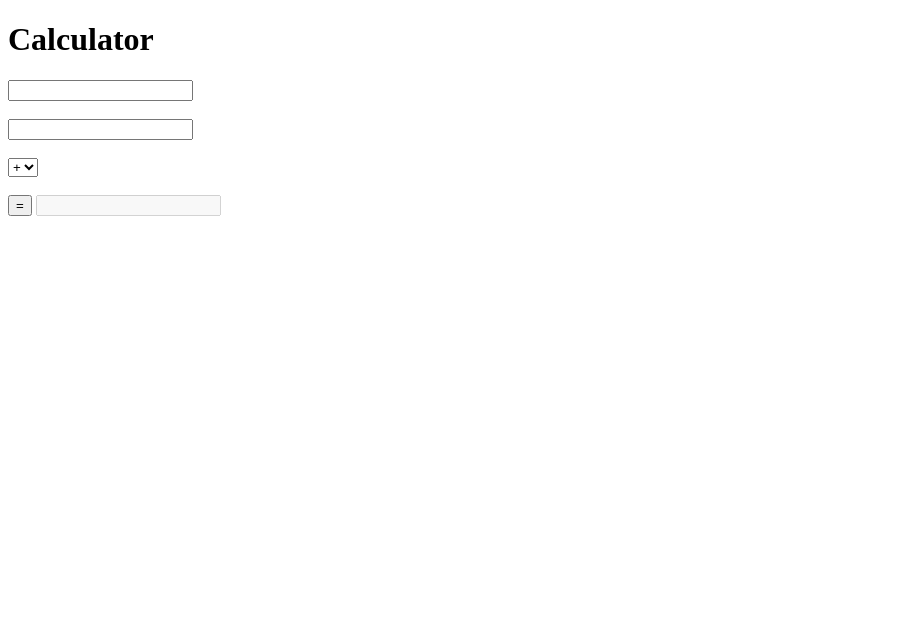
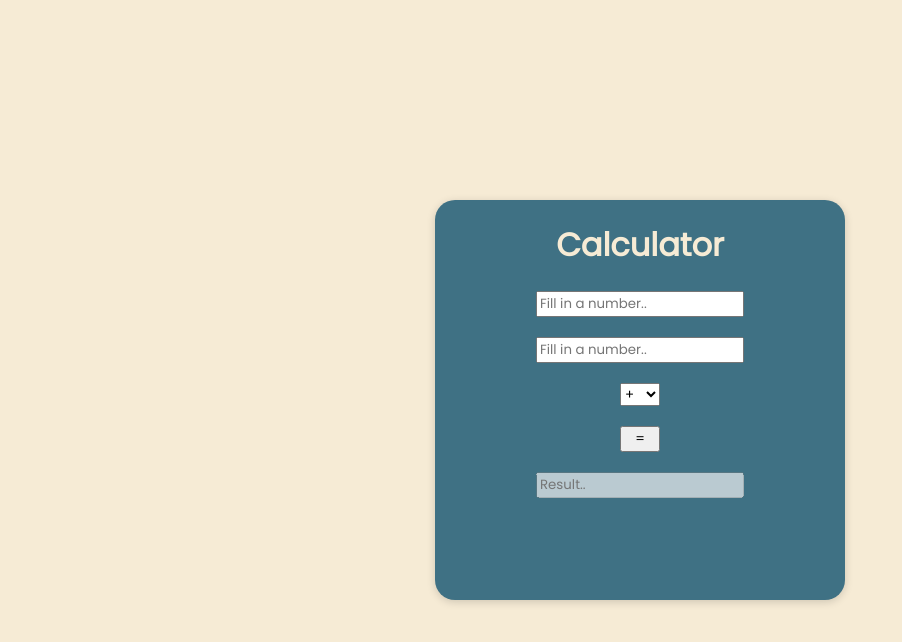
Before and after one commit to IzzetGunturk/Javascript-smallprojects, a plain HTML site: page Calculator/index.html in a window 1280 px wide. Shown: the whole page, without its empty margins (0-902 px from the left). Drawn offline with Linux system fonts and the light colour scheme.

Commit message:
Added CSS to Calculator

```diff
--- /dev/null
+++ b/Calculator/index.css
@@ -0,0 +1,54 @@
+@import url('https://fonts.googleapis.com/css2?family=Poppins&display=swap');
+
+* {
+    font-family: 'Poppins', sans-serif;
+}
+
+body {
+    background-color: #F6EBD5;
+}
+
+.container {
+    position: absolute;
+    left: 50%;
+    top: 50%;
+    transform: translate(-50%,-50%);
+    background-color: #3F7184;
+    box-shadow: 0 2px 8px rgba(0,0,0,.16);
+    width: 350px;
+    height: 400px;
+    padding-left: 30px;
+    padding-right: 30px;
+    text-align: center;
+    border-radius: 20px;
+}
+
+.title {
+    color: #F6EBD5;
+}
+
+.calculatorContainer {
+    display: flex;
+    flex-direction: column;
+    row-gap: 20px;
+}
+
+.digits {
+    width: 200px;
+    margin: auto;
+}
+
+#operators {
+    width: 40px;
+    margin: auto;
+}
+
+#buttonResult {
+    width: 40px;
+    margin: auto;
+}
+
+#result {
+    width: 200px;
+    margin: auto;
+}
--- a/Calculator/index.html
+++ b/Calculator/index.html
@@ -5,18 +5,16 @@
     <meta charset="UTF-8">
     <meta http-equiv="X-UA-Compatible" content="IE=edge">
     <meta name="viewport" content="width=device-width, initial-scale=1.0">
+    <link href="index.css" rel="stylesheet">
     <title>Calculator</title>
 </head>
 
 <body>
+    <div class="container">
         <h1 class="title">Calculator</h1>
-    <input type="text" id="digits1">
-    <br>
-    <br>
-    <input type="text" id="digits2">
-
-    <br>
-    <br>
+        <div class="calculatorContainer">
+            <input class="digits" type="text" placeholder="Fill in a number.." id="digits1">
+            <input class="digits" type="text" placeholder="Fill in a number.." id="digits2">
 
             <select id="operators">
                 <option value="+">+</option>
@@ -25,11 +23,10 @@
                 <option value="/">/</option>
             </select>
 
-    <br>
-    <br>
-
             <button id="buttonResult">=</button>
-    <input type="text" disabled="disabled" id="result">
+            <input type="text" placeholder="Result.." disabled="disabled" id="result">
+        </div>
+    </div>
 
 </body>
 <script src="index.js"></script>
```
Lines whose indentation alone changed are shown as unchanged.
